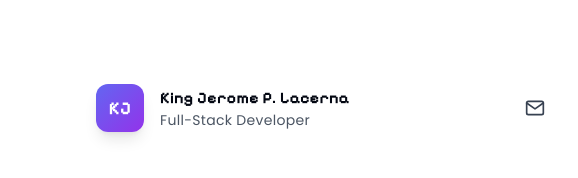
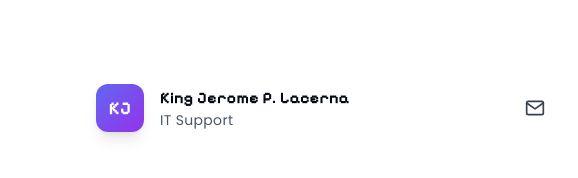
Before and after one commit to kingjrm/Portfolio, a website: page index.html in a window 1280 px wide. Shown: the part 1646-1824 px from the top of the page, 0-578 px from the left. Drawn offline with Linux system fonts and the light colour scheme.

Commit message:
Enhancing the portfolio

```diff
--- a/index.html
+++ b/index.html
@@ -103,7 +103,7 @@
         <img src="assets/images/logoPortfolio.png" alt="Portfolio Logo" class="w-32 h-32 intro-logo" />
       </div>
       <p class="intro-text">King Jerome P. Lacerna</p>
-      <p class="intro-subtitle">Full-Stack Developer</p>
+      <p class="intro-subtitle">IT Support</p>
       <div class="intro-progress"><span></span></div>
     </div>
     <nav class="relative sticky top-0 z-50 bg-black/30 backdrop-blur-md border-b border-white/20 transition-all duration-300 shadow-xl" style="-webkit-backdrop-filter: blur(8px); backdrop-filter: blur(8px);">
--- a/src/components/footer.html
+++ b/src/components/footer.html
@@ -8,7 +8,7 @@
         </div>
         <div>
           <h4 class="font-bold text-gray-950 dark:text-white" style="font-family: 'Pixelify Sans', sans-serif;">King Jerome P. Lacerna</h4>
-          <p class="text-sm text-gray-600 dark:text-gray-400">Full-Stack Developer</p>
+          <p class="text-sm text-gray-600 dark:text-gray-400">IT Support</p>
         </div>
       </div>
 
```
